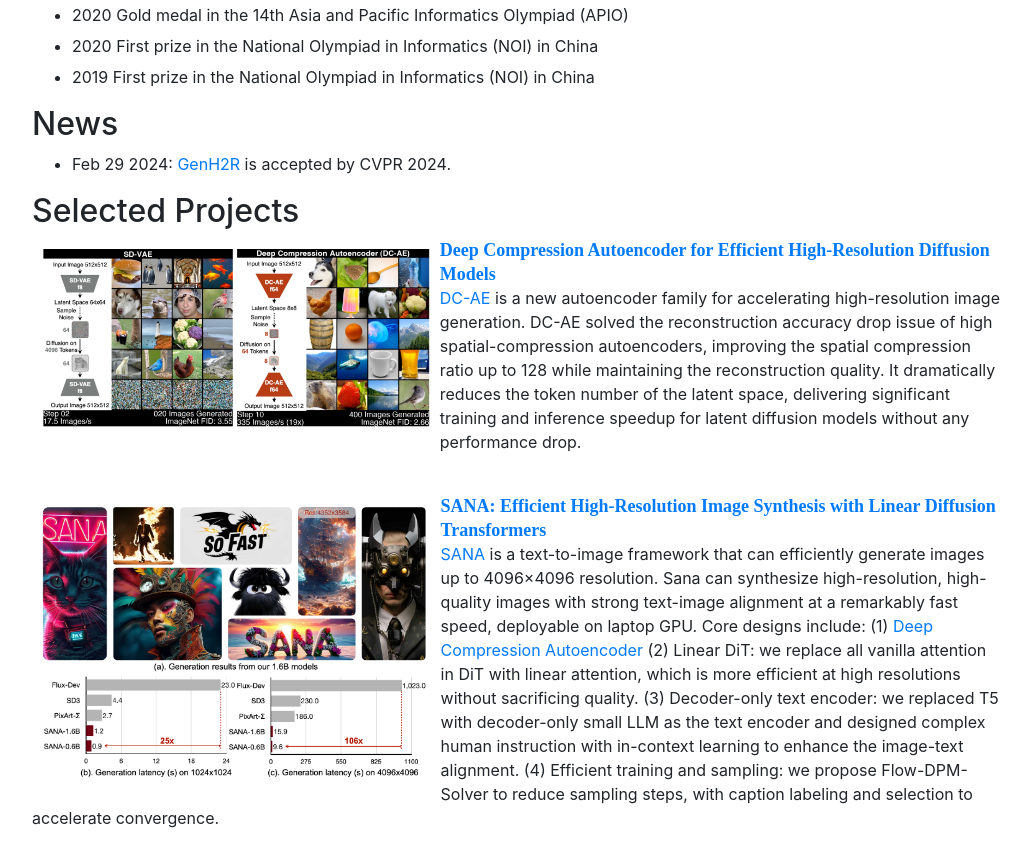
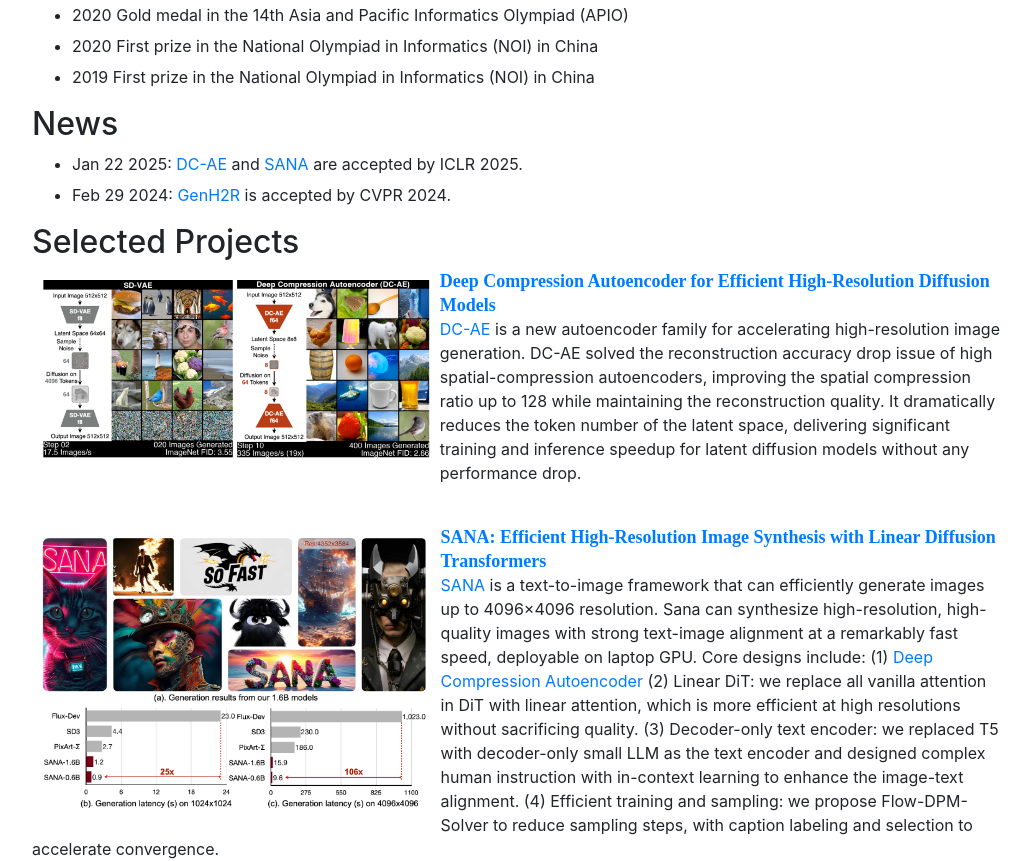
Before and after one commit to chenjy2003/chenjy2003.github.io, a plain HTML site: page index.html in a window 1280 px wide. Shown: the part 826-1687 px from the top of the page, without its empty margins (123-1154 px from the left). Drawn offline with nearby package versions, Linux system fonts and the light colour scheme; a script that the page names is missing.

Commit message:
ICLR 2025

```diff
--- a/index.html
+++ b/index.html
@@ -78,6 +78,7 @@
 
             <h2>News</h2>
             <ul>
+              <li> Jan 22 2025: <a href="https://hanlab.mit.edu/projects/dc-ae">DC-AE</a> and <a href="https://hanlab.mit.edu/projects/sana">SANA</a> are accepted by ICLR 2025. </li>
               <li> Feb 29 2024: <a href="https://genh2r.github.io/">GenH2R</a> is accepted by CVPR 2024. </li>
             </ul>
 
```
